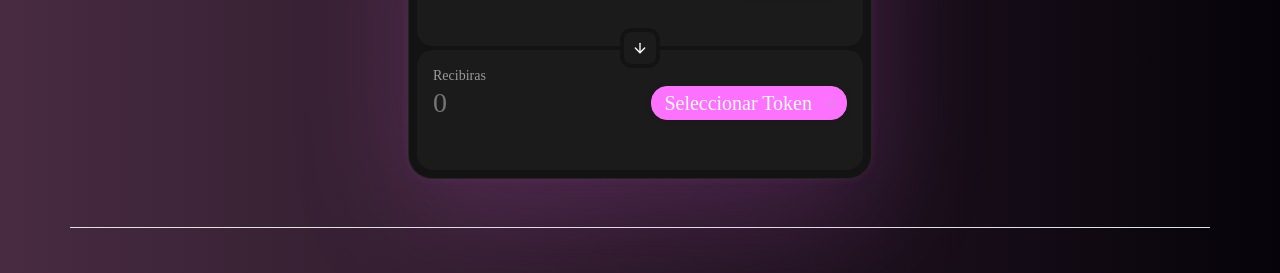
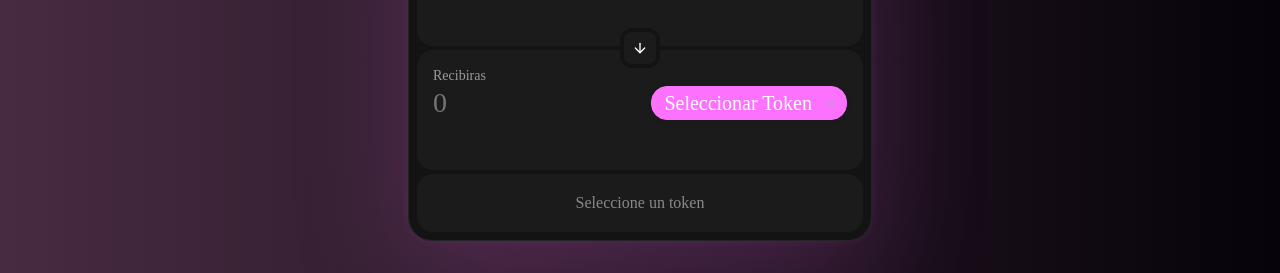
Before and after one commit to anfemoca19/ExchangeProyect, a website: page src/swap.html in a window 1280 px wide. Shown: the part 449-722 px from the top of the page. Drawn offline with nearby package versions, Linux system fonts and the light colour scheme; a script that the page names is missing; a web font is replaced by a local one.

Commit message:
Se agrega el boton seleccionar al intercambio

```diff
--- a/assets/css/swap/swap.scss
+++ b/assets/css/swap/swap.scss
@@ -58,7 +58,6 @@
 .change{
   display: flex;
   justify-content: center;
-
   .container-cuadro {
     padding: 68px 8px 0px;
     max-width: 480px;
@@ -308,6 +307,20 @@
             }
         }
         }
+        .change-arrow{
+          display: flex;
+          align-items: center;
+          justify-content: center;
+          border-radius: 12px;
+          height: 40px;
+          width: 40px;
+          position: relative;
+          margin: -18px auto;
+          background-color: rgb(27, 27, 27);
+          border: 4px solid rgb(19, 19, 19);
+          z-index: 2;
+
+        }
         .swap-two{
           background-color: rgb(27, 27, 27);
           border-radius: 16px;
@@ -460,7 +473,12 @@
                   visibility: visible;
                   animation: auto ease 0s 1 normal none running none;
                 }
-                .select-token {
+
+            }
+          }
+        }
+        }
+        .select-token{
           background-color: rgba(255, 255, 255, 0.07);
           color: rgb(155, 155, 155);
           cursor: auto;
@@ -469,29 +487,34 @@
           outline: none;
           opacity: 0.5;
           cursor: auto;
-                  pointer-events: none;}
+          pointer-events: none;
+          padding: 16px;
+          width: 100%;
+          line-height: 24px;
+          font-weight: 535;
+          text-align: center;
+          border-radius: 16px;
+          outline: none;
+          border: 1px solid transparent;
+          color: rgb(255, 255, 255);
+          text-decoration: none;
+          display: flex;
+          -webkit-box-pack: center;
+          justify-content: center;
+          flex-wrap: nowrap;
+          -webkit-box-align: center;
+          align-items: center;
+          cursor: pointer;
+          position: relative;
+          z-index: 1;
+          will-change: transform;
+          transition: transform 450ms ease 0s;
+          transform: perspective(1px) translateZ(0px);
         }
       }
     }
   }
-        .change-arrow{
-          display: flex;
-          align-items: center;
-          justify-content: center;
-          border-radius: 12px;
-          height: 40px;
-          width: 40px;
-          position: relative;
-          margin: -18px auto;
-          background-color: rgb(27, 27, 27);
-          border: 4px solid rgb(19, 19, 19);
-          z-index: 2;
 
-        }
-    }
-
-  }
-}
 
 
 footer{
--- a/src/swap.html
+++ b/src/swap.html
@@ -93,7 +93,7 @@
                 </div>
               </div>
               <!-- input recibes -->
-              <div>
+              <div style="display: grid; grid-auto-rows: auto ; row-gap: 4px;">
                 <div class="swap-two">
                   <div class="pkFjr">
                     <span class="tittle-you-pay">Recibiras</span>
@@ -122,7 +122,7 @@
                   </div>
                 </div>
                 <div class="">
-
+                  <button class="select-token">Seleccione un token</button>
                 </div>
               </div>
           </div>
```
Also changed, not shown: assets/css/swap/dist/swap.css, assets/css/swap/swap.css, 1 other file. Lines whose indentation alone changed are shown as unchanged.
